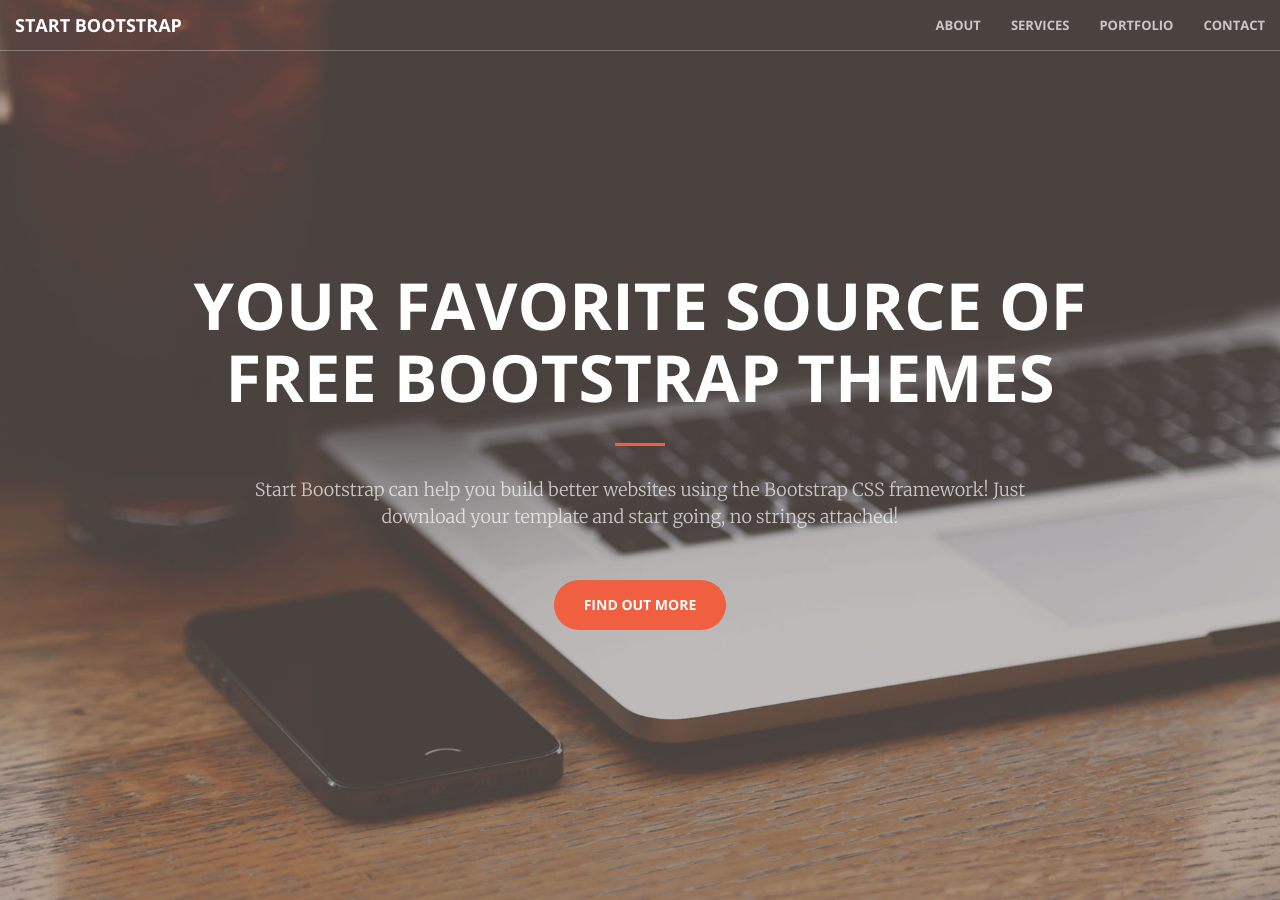
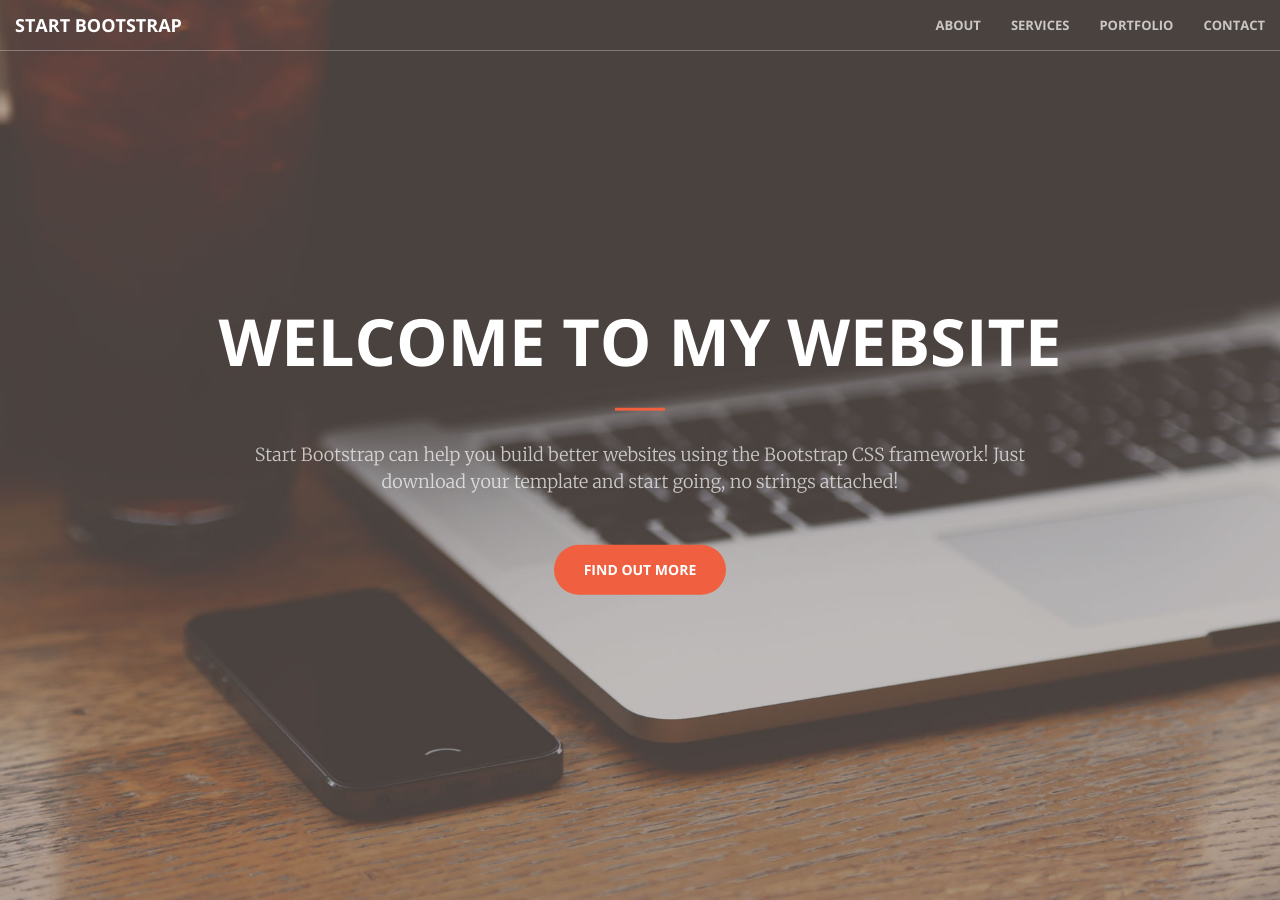
Before and after one commit to tulja/tulja.github.io, a Jekyll site: the page built from index.html, in a window 1280 px wide and 900 px high. Built offline with Jekyll 4.4.1, drawn with Linux system fonts in a browser that asks for light colours.

Commit message:
Adding new Features

```diff
--- a/_includes/head.html
+++ b/_includes/head.html
@@ -6,7 +6,7 @@
     <meta name="description" content="">
     <meta name="author" content="">
 
-    <title>Creative - Start Bootstrap Theme</title>
+    <title>Tulja Vamshi Kiran Buyakar</title>
 
     <!-- Bootstrap Core CSS -->
     <link rel="stylesheet" href="css/bootstrap.min.css" type="text/css">
--- a/_includes/header.html
+++ b/_includes/header.html
@@ -1,7 +1,7 @@
 <header>
     <div class="header-content">
         <div class="header-content-inner">
-            <h1>Your Favorite Source of Free Bootstrap Themes</h1>
+            <h1>Welcome to my website</h1>
             <hr>
             <p>Start Bootstrap can help you build better websites using the Bootstrap CSS framework! Just download your template and start going, no strings attached!</p>
             <a href="#about" class="btn btn-primary btn-xl page-scroll">Find Out More</a>
```
